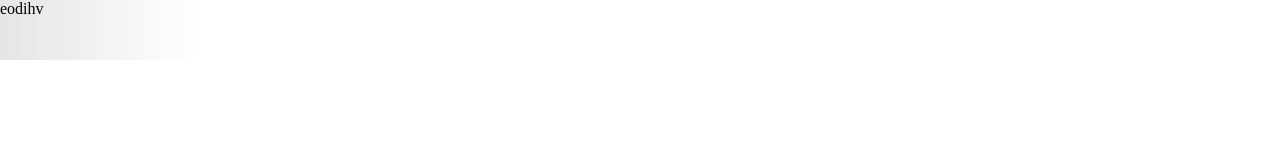
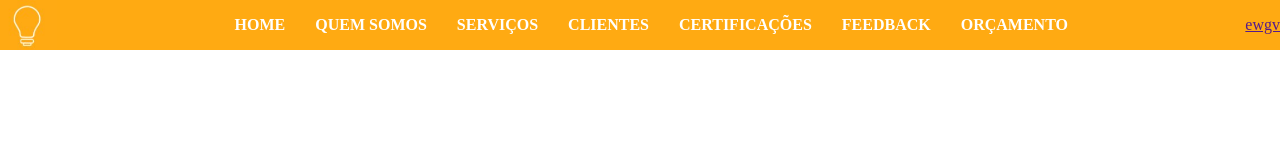
Before and after one commit to gustavodecristi/Site-Lumier, a plain HTML site: page index.html in a window 1280 px wide. Drawn offline with Linux system fonts and the light colour scheme.

Commit message:
Inicio navbar

```diff
--- a/index.html
+++ b/index.html
@@ -1,12 +1,41 @@
 <!DOCTYPE html>
-<html lang="en">
+<html lang="pt-br">
 <head>
     <meta charset="UTF-8">
     <meta name="viewport" content="width=device-width, initial-scale=1.0">
-    <title>Document</title>
+    <meta name="description" content="Uma breve descrição do conteúdo da sua página"> <!--Alterar-->
+    <meta name="keywords" content="palavra-chave1, palavra-chave2, palavra-chave3"> <!--Alterar-->
+
+    <link rel="icon" href="./logo_favicon.ico" type="image/x-icon">
     <link rel="stylesheet" href="./style.css">
+
+    <title>Lumier Comunicação</title>
 </head>
+
 <body>
-    <div class="noise">eodihv</div>
+    <header>
+
+        <nav class="navbar">
+            <img src="./logo.jpg" alt="Logo Lumier" class="logo"> <!--Alterar-->
+            <ul class="nav-list">
+                <li class="nav-item"><a href="#">HOME</a></li>
+                <li class="nav-item"><a href="#">QUEM SOMOS</a></li>
+                <li class="nav-item"><a href="#">SERVIÇOS</a></li>
+                <li class="nav-item"><a href="#">CLIENTES</a></li>
+                <li class="nav-item"><a href="#">CERTIFICAÇÕES</a></li>
+                <li class="nav-item"><a href="#">FEEDBACK</a></li>
+                <li class="nav-item"><a href="#">ORÇAMENTO</a></li>
+            </ul>
+            <div class="button"><a href="">ewgv</a></div>
+        </nav>
+
+
+
+    </header>
+
+
+
+
+
 </body>
 </html>
--- a/style.css
+++ b/style.css
@@ -1,15 +1,35 @@
-body{
-    padding: 0;
-    margin: 0;
+* { margin: 0; padding: 0; }
+
+
+.logo{
+    float: left;
+    height: 50px;
 }
 
-div{
-    height: 60px;
-    width: 200px;
+/* Estilos da barra de navegação */
+.navbar {
+    background-color: rgb(255, 170, 18); /* Cor de fundo da navbar */
+    display: flex;
+    justify-content: space-between; /* Espaçamento uniforme dos itens na navbar */
+    align-items: center;
 }
 
-.noise {
-    background: linear-gradient(to right, rgba(0, 0, 0, 0.1), transparent), url('./botao.png');
-    background-repeat: no-repeat;
-    background-size: cover;
+.nav-list {
+    list-style: none;
+    display: flex;
+    justify-content: center; /* Espaçamento uniforme dos itens na navbar */
+    align-items: center;
+    height: 50px; /* Altura da navbar */
 }
+
+.nav-item a {
+    text-decoration: none;
+    color: #fff; /* Cor do texto */
+    font-weight: bold;
+    padding: 10px 15px; /* Espaçamento interno para cada item */
+    transition: background-color 0.3s; /* Transição de cor de fundo ao passar o mouse */
+}
+
+.nav-item a:hover {
+    background-color: #555; /* Cor de fundo ao passar o mouse */
+}
```
Also changed, not shown: gradient.txt (added), logo.jpg (added), logo_favicon.ico (added), noise.svg (added).
